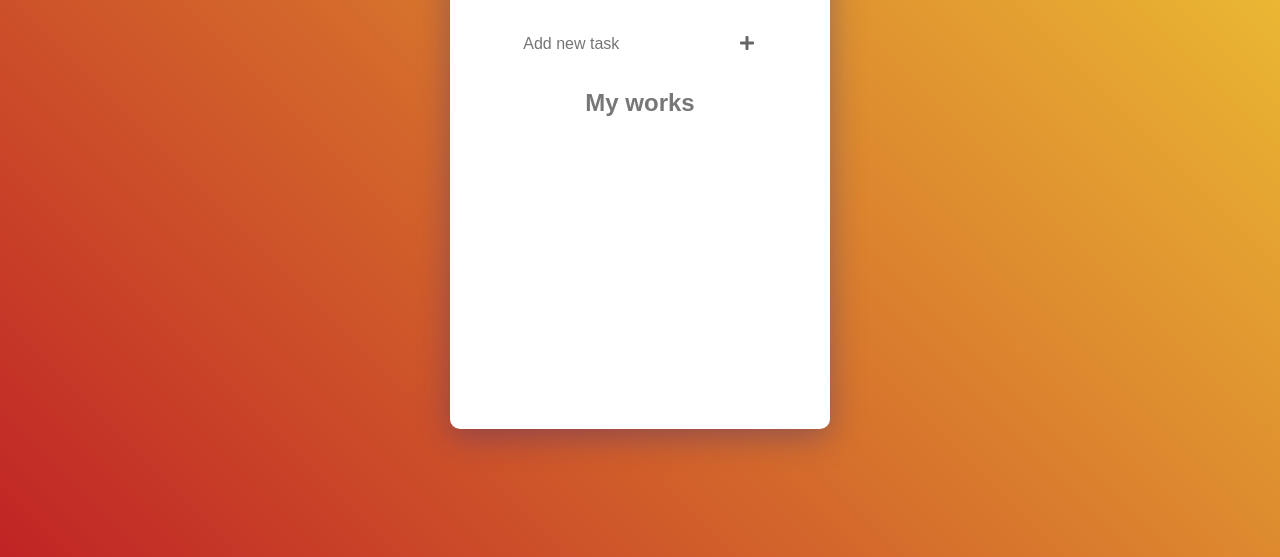
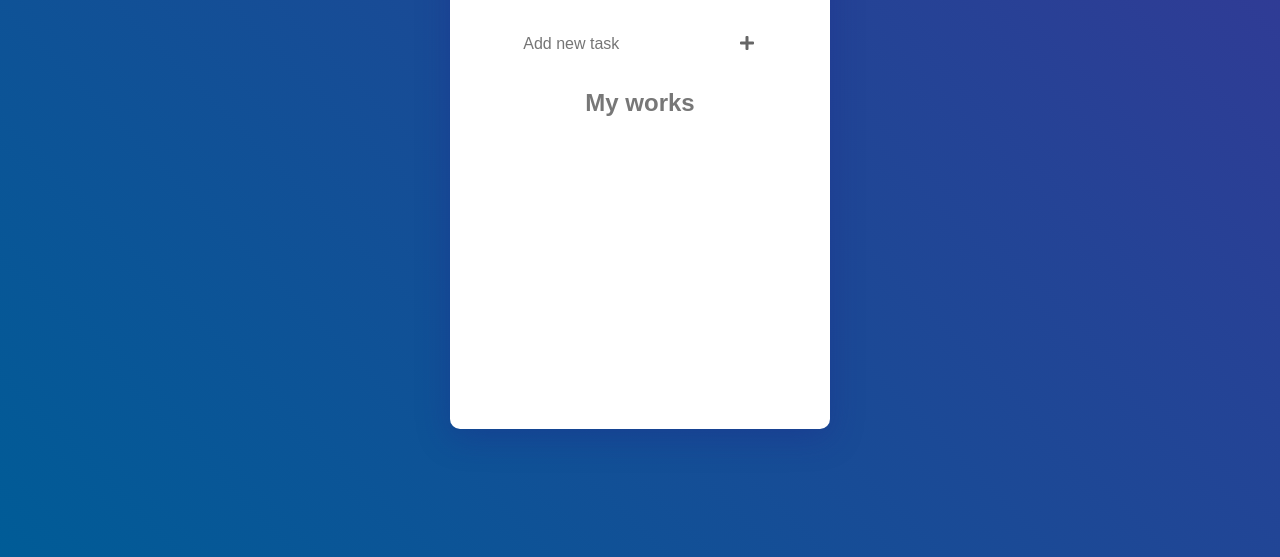
Before and after one commit to AdarshRai3/Porject_todolist, a website: page index.html in a window 1280 px wide. Shown: the part 259-816 px from the top of the page. Drawn offline with Linux system fonts and the light colour scheme.

Commit message:
Update styles.css

```diff
--- a/styles.css
+++ b/styles.css
@@ -1,7 +1,7 @@
 :root {
     /* color */
-    --primary-color:#C02425;
-    --secondary-color:#F0CB35;
+    --primary-color: #005c97;
+    --secondary-color:#363795;
     --heading-color: #F7A453;
     --text-color: #777;
     --box-shadow: 0 8px 32px 0 rgba(31, 38, 135, 0.37);
```
